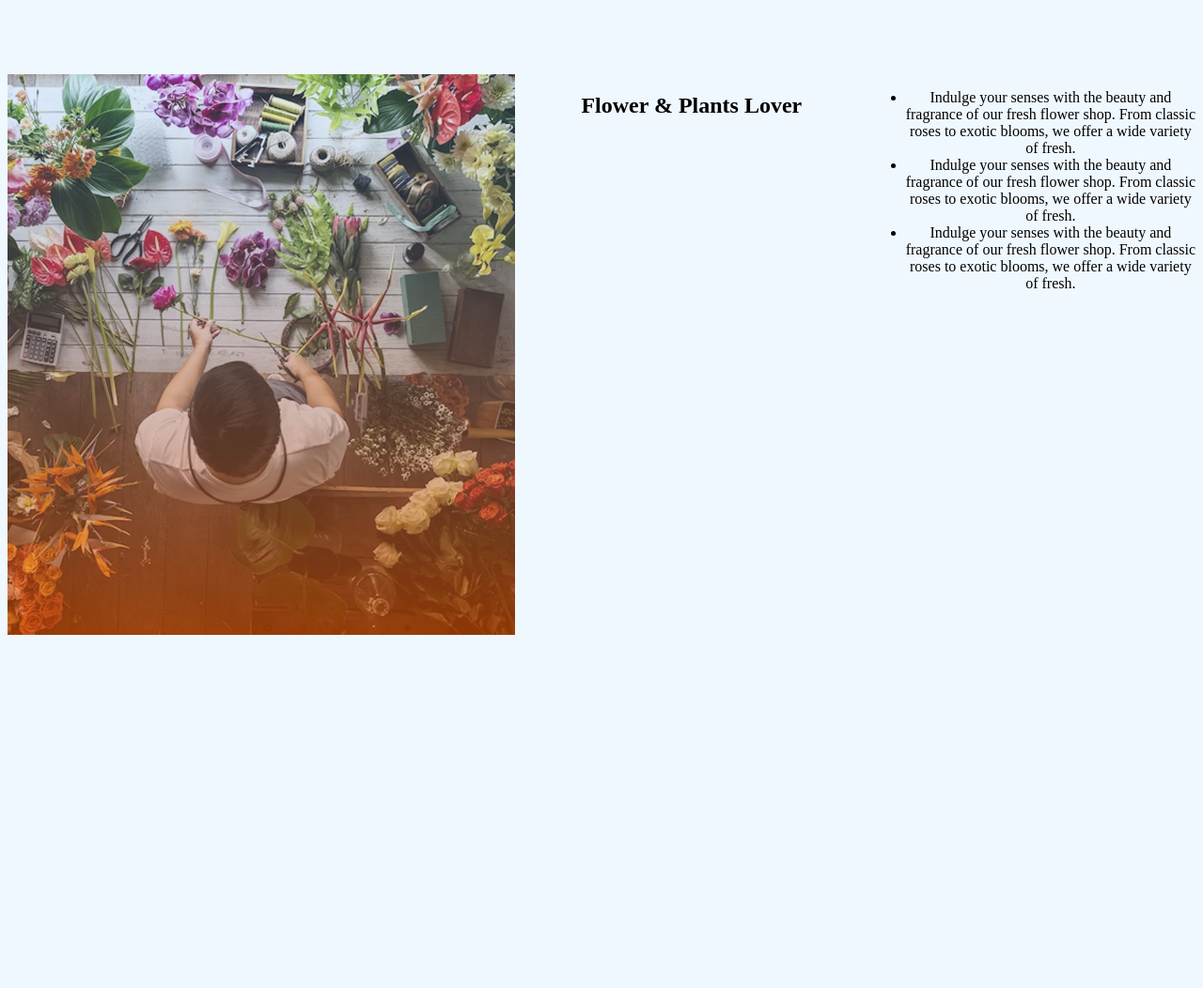
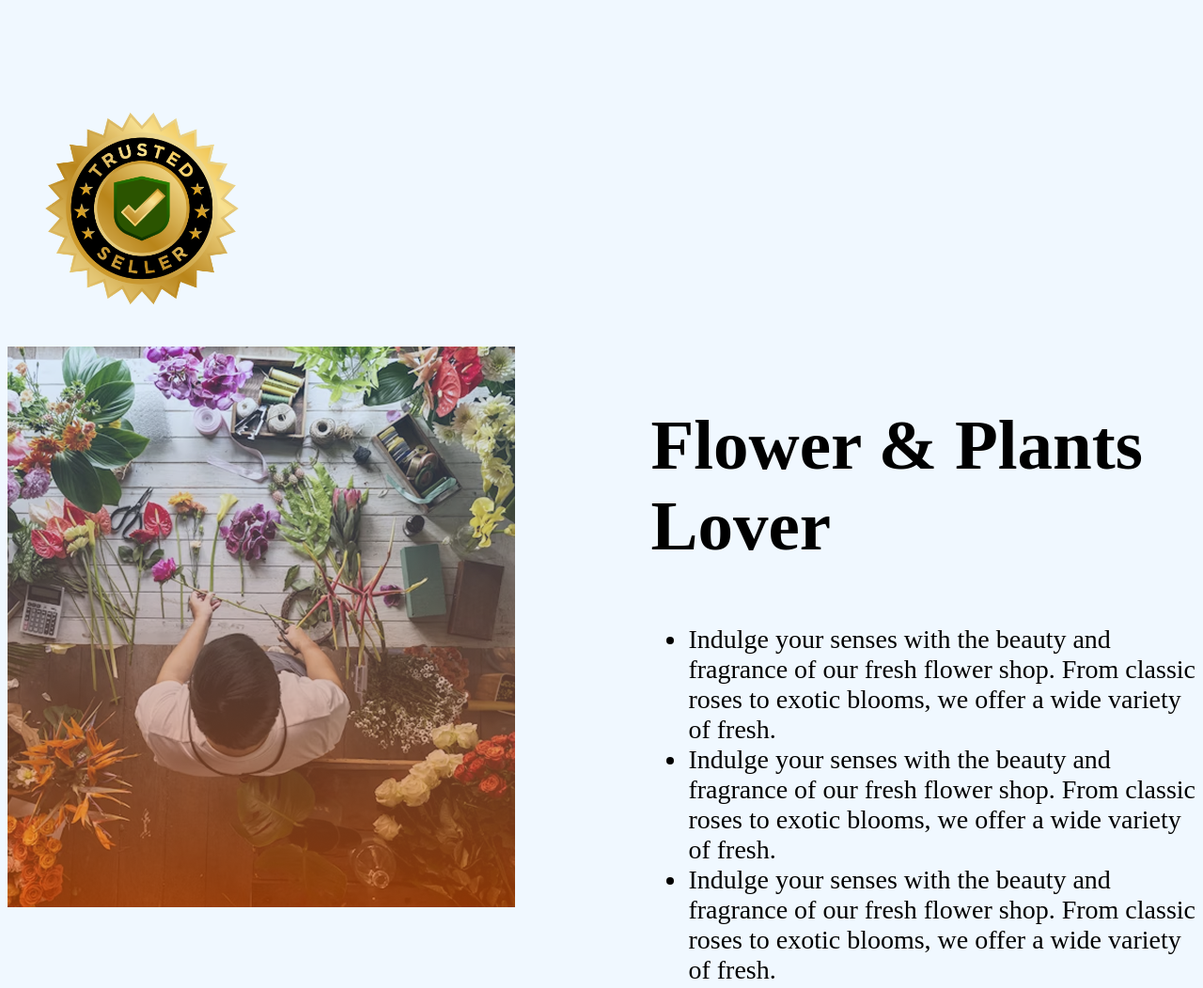
Before and after one commit to Asirul98/My-2nd-Assignment-ph, a plain HTML site: page index.html in a window 1280 px wide. Shown: the part 1741-2793 px from the top of the page at 94% size. Before the commit the page ends 2425 px from the top, so only its background shows below. Drawn offline with Linux system fonts and the light colour scheme.

Commit message:
plant section

```diff
--- a/index.html
+++ b/index.html
@@ -108,10 +108,15 @@
         </div>
     </div>
    </section>
+   <section class="trust-badge">
+         <img class="badge" src="assets/trusted-badge.png" alt="">
+   </section>
    <section class="sidebar">
     <div class="sidebar-item">
         <img src="./assets/flower-store.png" alt="">
-        <h1 class="side-title">Flower & Plants Lover</h1>
+        </div>
+        <div class="side-title">
+        <h1>Flower & Plants <br> Lover</h1>
         <ul class="side-text">
             <li>Indulge your senses with the beauty and <br> fragrance of our fresh flower shop. From classic <br> roses to exotic blooms, we offer a wide variety <br> of fresh.</li>
             <li>Indulge your senses with the beauty and <br> fragrance of our fresh flower shop. From classic <br> roses to exotic blooms, we offer a wide variety <br>of fresh.</li>
@@ -119,5 +124,12 @@
         </ul>
     </div>
    </section>
+   <footer>
+    <!-- <div class="background-img"> -->
+        <h2 class="foot-title">Join the colorful Branch</h2>
+        <input type="email" placeholder="Write email"name="" id="">
+        <button class="btn">Subscribe</button>
+    </div>
+   </footer>
 </body>
  </html>
--- a/styles/second.css
+++ b/styles/second.css
@@ -55,6 +55,7 @@ color:black;
     grid-template-columns:repeat(4,1fr) ;
     gap: 110px;
      margin-top: 70px;
+     margin-bottom: 200px;
 }
 .flower{
     border:2px dotted rgb(179, 224, 245);
@@ -73,11 +74,35 @@ color:black;
 .alaign{
     text-align: center;
 }
+    .trust-badge{
+    align-items: center;
+    justify-content: space-between;
+}
+.badge{
+    align-items: center;
+    width: 286px;
+    height: 286px;
+}
+
 .sidebar{
-   margin-top: 200px;
-}
-.sidebar-item{
-     display: flex;
-    justify-content: space-between;
+   margin-top:0px;
+   margin-bottom: 100px;
+   display: flex;
+    justify-content:space-between;
     text-align: center;
 }
+.side-title{
+    font-size:50px;
+    text-align: left;
+
+}
+.side-text{
+    font-size: 28px;
+    text-align: left;
+}
+footer{
+      background-image: url(assets/news-letter-bg.png);
+  background-repeat: no-repeat;
+  background-attachment: fixed;
+  background-size:auto;
+}
```
